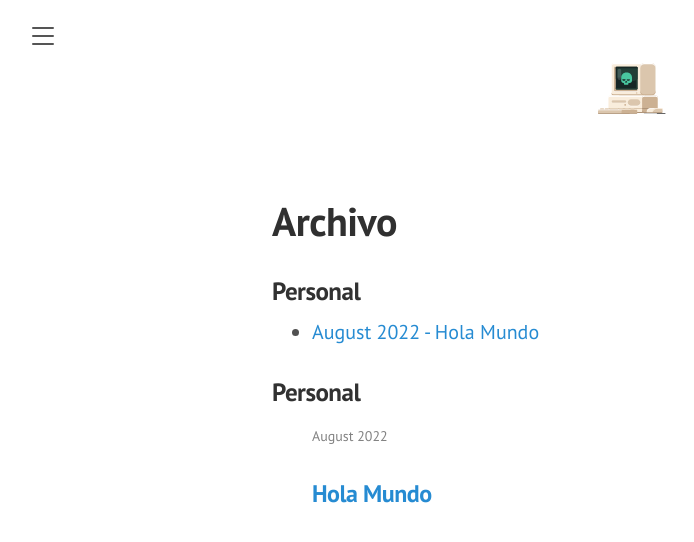
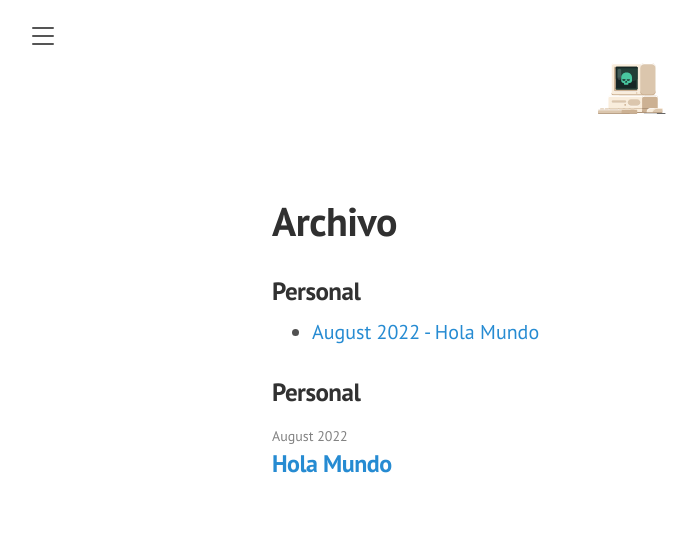
Before and after one commit to darriagada/darriagada.github.io, a Jekyll site: the page built from archive.md, in a window 1280 px wide. Shown: the top 542 px of the page, without its empty margins (8-702 px from the left). Built offline with Jekyll 4.4.1, drawn with Linux system fonts in a browser that asks for light colours; comment, search, counter and statistics services are not loaded.

Commit message:
Update lanyon.css

```diff
--- a/public/css/lanyon.css
+++ b/public/css/lanyon.css
@@ -143,11 +143,15 @@ h1, h2, h3, h4, h5, h6 {
 
 /* Archive */
 .post-list {
+ padding:0;
  margin-left:0;
  list-style:none
 }
 .post-list>li {
  margin-bottom:30px
+}
+.post-list li h3 {
+	margin:0;
 }
 .post-meta {
  font-size:14px;
```
